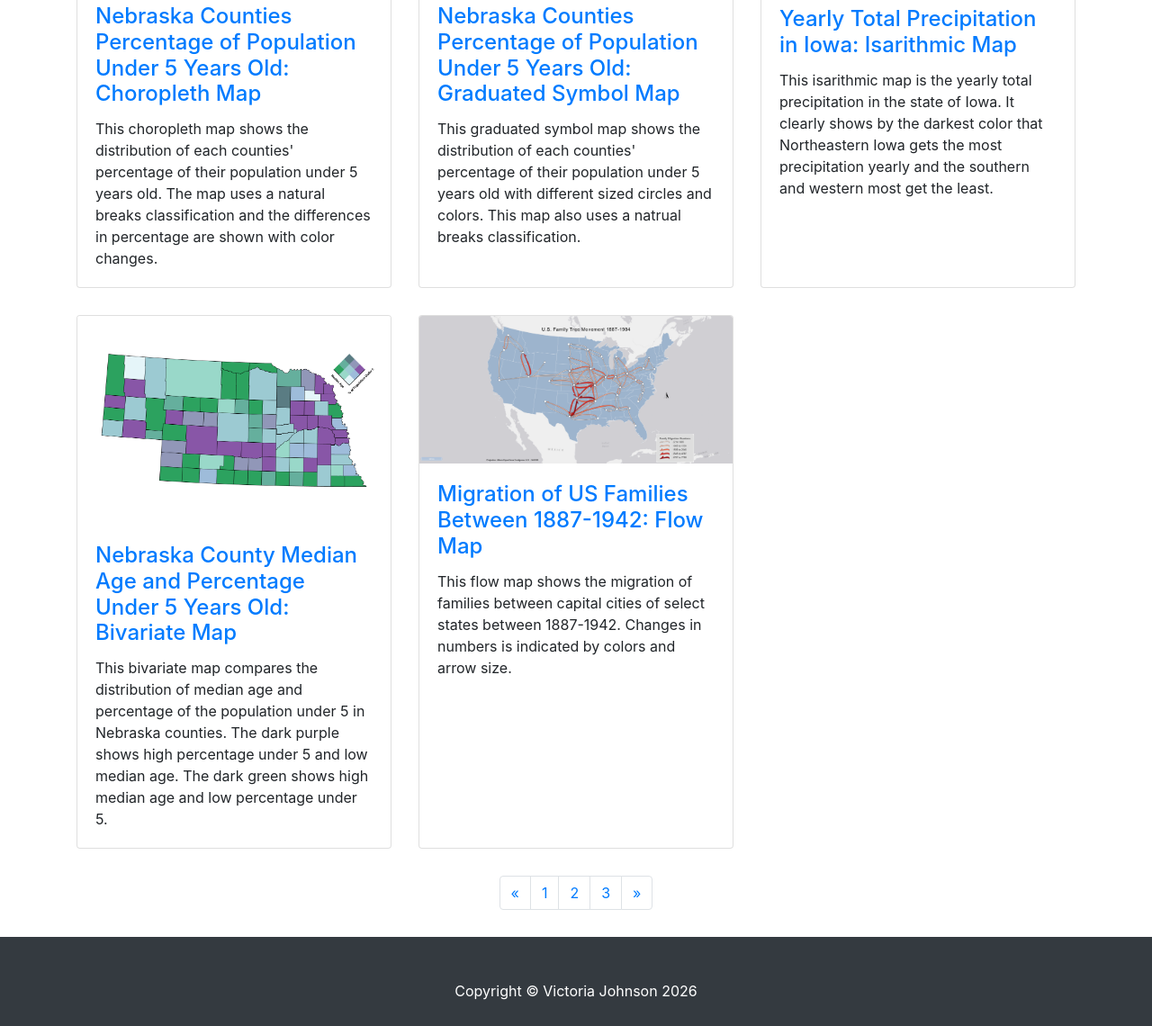
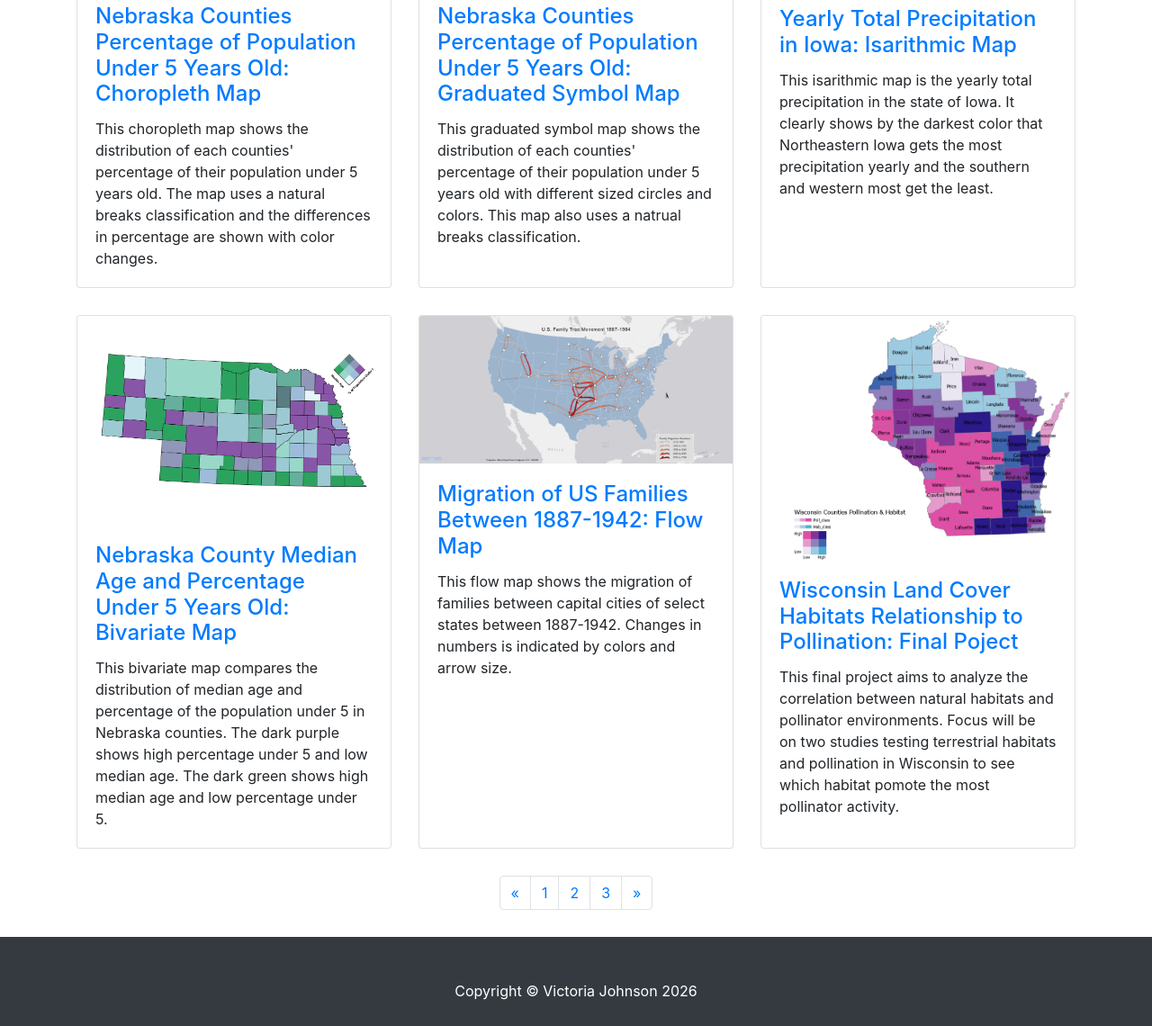
Before and after one commit to geog3540/vjohnson2, a website: page index.html in a window 1280 px wide. Shown: the part 387-1527 px from the top of the page at 90% size. Drawn offline with Linux system fonts and the light colour scheme.

Commit message:
final project

```diff
--- a/index.html
+++ b/index.html
@@ -115,6 +115,17 @@
             </div>
           </div>
         </div>
+         <div class="col-lg-4 col-sm-6 portfolio-item">
+          <div class="card h-100">
+            <a href="https://observablehq.com/d/05a58f693dc49d7c"><img class="card-img-top" src="images/layout3.png" alt=""></a>
+            <div class="card-body">
+              <h4 class="card-title">
+                <a href="https://observablehq.com/d/05a58f693dc49d7c">Wisconsin Land Cover Habitats Relationship to Pollination: Final Poject</a>
+              </h4>
+              <p class="card-text">This final project aims to analyze the correlation between natural habitats and pollinator environments. Focus will be on two studies testing terrestrial habitats and pollination in Wisconsin to see which habitat pomote the most pollinator activity.</p>
+            </div>
+          </div>
+        </div>
 
       </div>
       </div>
```
Also changed, not shown: images/layout3.png (added).
